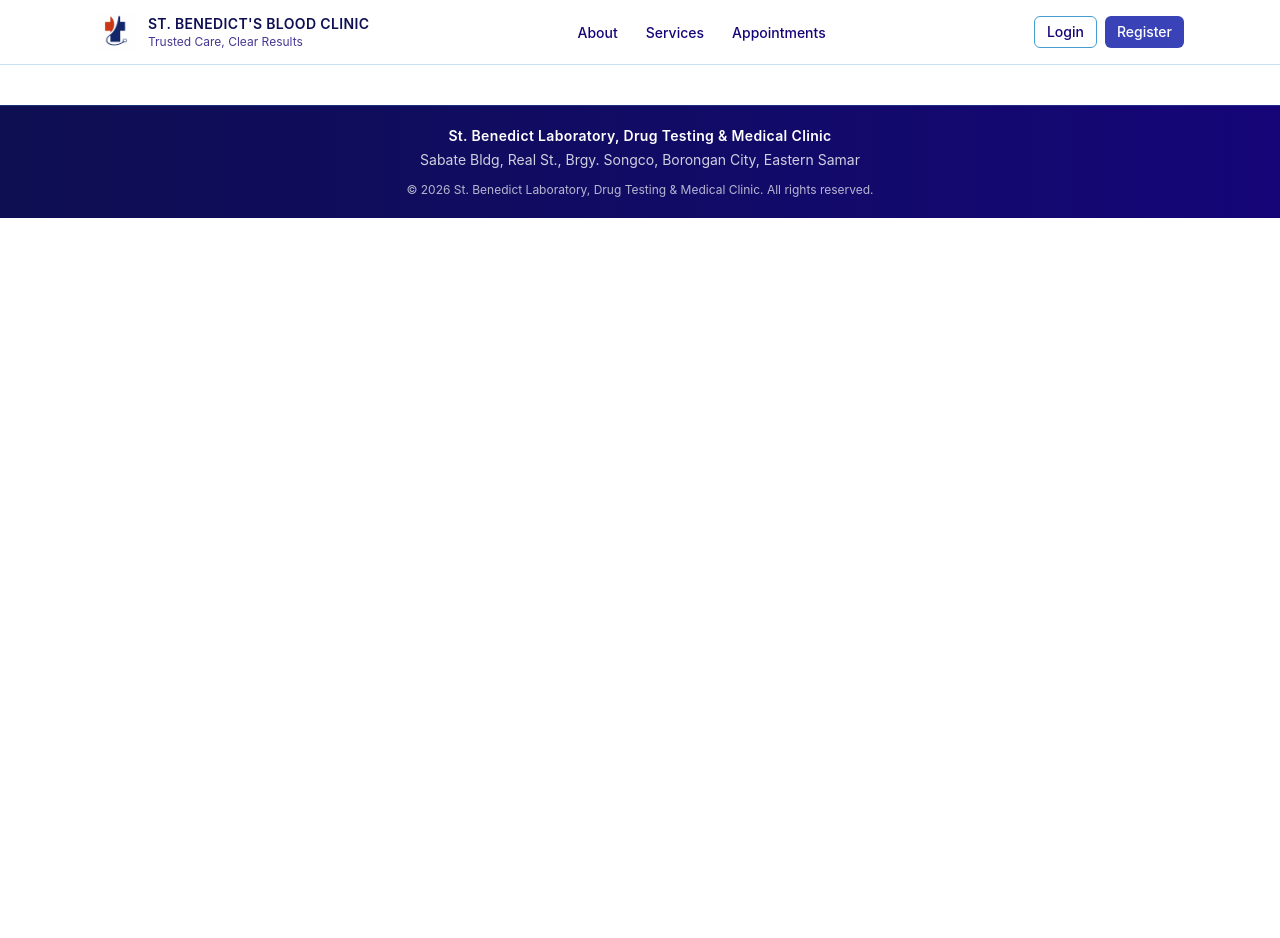
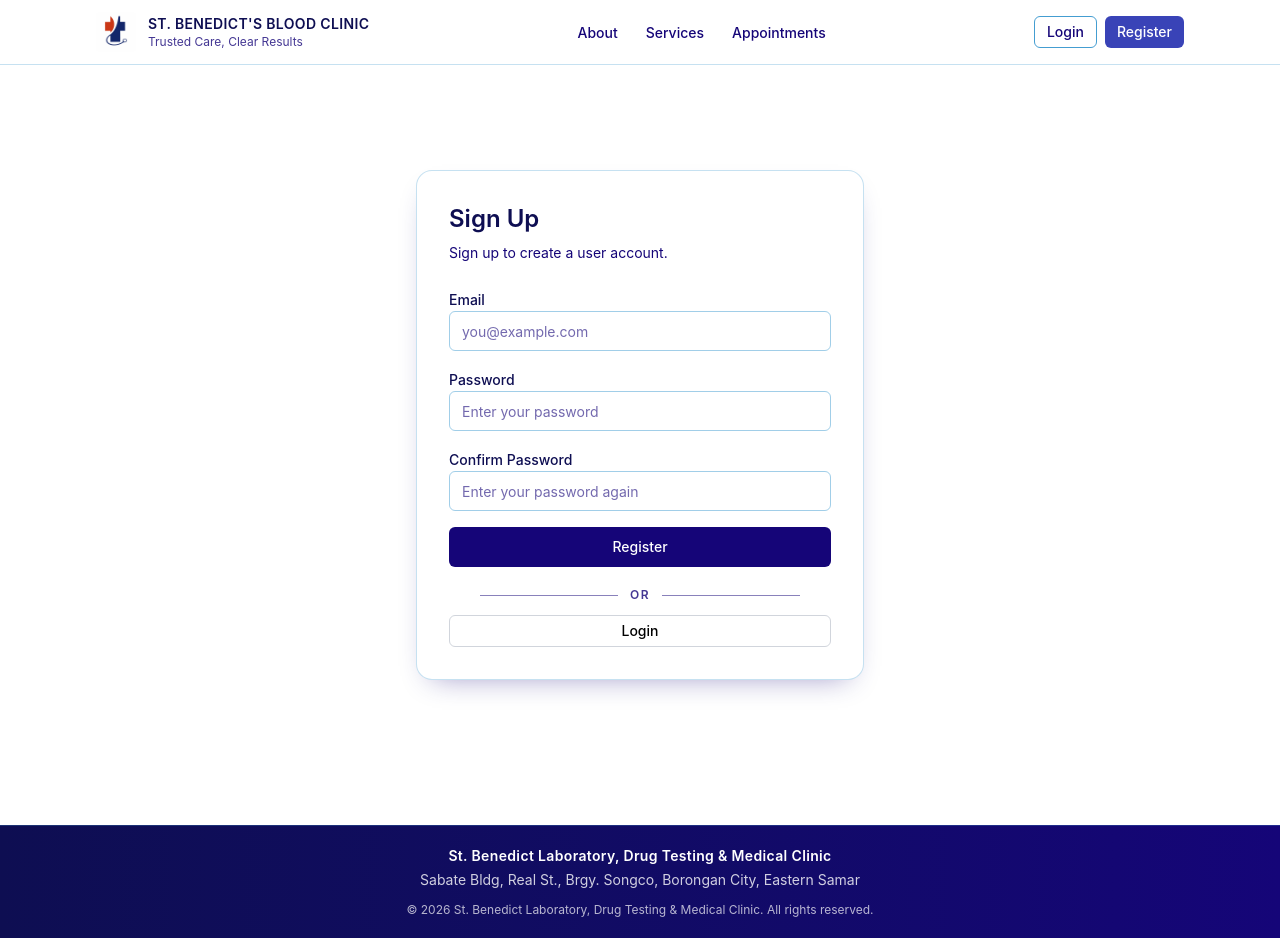
Before and after one commit to rizsim214/stbc-portal-bor-final, a Vue app in the folder frontend/: page /register in a window 1280 px wide. Before the commit the page ends 800 px from the top, so only its background shows below. Built offline with nearby package versions, Linux system fonts and the light colour scheme.

Commit message:
added UI for login register and forgot password

```diff
--- a/frontend/src/app/router/index.ts
+++ b/frontend/src/app/router/index.ts
@@ -3,6 +3,9 @@ import HomePage from "@/pages/HomePage.vue";
 import AppointmentPage from "@/pages/AppointmentPage.vue";
 import ServicesPage from "@/pages/ServicesPage.vue";
 import AboutPage from "@/pages/AboutPage.vue";
+import LoginPage from "@/features/auth/pages/LoginPage.vue";
+import RegisterPage from "@/features/auth/pages/RegisterPage.vue";
+import ForgotPassword from "@/features/auth/pages/ForgotPassword.vue";
 
 const routes = [
   {
@@ -25,6 +28,21 @@ const routes = [
     name: "appointments",
     component: AppointmentPage,
   },
+  {
+    path: "/login",
+    name: "login",
+    component: LoginPage,
+  },
+  {
+    path: "/register",
+    name: "register",
+    component: RegisterPage,
+  },
+  {
+    path: "/forgot-password",
+    name: "forgotPassword",
+    component: ForgotPassword,
+  },
 ];
 
 export const router = createRouter({
--- /dev/null
+++ b/frontend/src/features/auth/pages/ForgotPassword.vue
@@ -0,0 +1,42 @@
+<script setup lang="ts">
+import { reactive } from "vue";
+import { useRouter } from "vue-router";
+import { Button } from "@/shared/ui/button";
+import { Input } from "@/shared/ui/input";
+
+const router = useRouter();
+
+const form = reactive({
+  email: "",
+  password: "",
+});
+
+const onSubmit = (): void => {
+  // Connect to auth API here.
+  console.log("Forgot Password Submit", { ...form });
+};
+
+const onCancel = (): void => {
+  router.push("/login");
+};
+
+</script>
+
+<template>
+  <main
+    class="mx-auto flex min-h-[calc(100vh-5rem)] w-full max-w-6xl items-center justify-center px-4 py-6 sm:px-6 lg:px-8">
+    <section
+      class="w-full max-w-md rounded-2xl border border-brand-light/30 bg-white p-6 shadow-[0_12px_28px_-16px_rgba(21,5,120,0.45)] sm:p-8">
+      <h1 class="text-2xl font-semibold text-brand-darker">Remember Password</h1>
+      <p class="mt-2 text-sm text-brand-dark">New password will be submitted to your email address.</p>
+
+      <form class="mt-6 space-y-4" @submit.prevent="onSubmit">
+        <Input id="email" v-model="form.email" type="email" label="Retrieval Email" placeholder="you@example.com"
+          autocomplete="email" />
+
+        <Button type="submit" class="bg-brand-dark hover:bg-brand-darker">Submit</Button>
+        <Button type="button" variant="outline" @click="onCancel">Cancel</Button>
+      </form>
+    </section>
+  </main>
+</template>
--- /dev/null
+++ b/frontend/src/features/auth/pages/LoginPage.vue
@@ -0,0 +1,51 @@
+<script setup lang="ts">
+import { reactive } from "vue";
+import { Button } from "@/shared/ui/button";
+import { Input } from "@/shared/ui/input";
+import { useRouter } from "vue-router";
+
+const form = reactive({
+  email: "",
+  password: "",
+});
+
+const onSubmit = (): void => {
+  // Connect to auth API here.
+  console.log("Login submit", { ...form });
+};
+
+const router = useRouter();
+
+const goToForgotPassword = (): void => {
+  router.push("/forgot-password"); // change path to your route
+};
+
+</script>
+
+<template>
+  <main
+    class="mx-auto flex min-h-[calc(100vh-5rem)] w-full max-w-6xl items-center justify-center px-4 py-6 sm:px-6 lg:px-8">
+    <section
+      class="w-full max-w-md rounded-2xl border border-brand-light/30 bg-white p-6 shadow-[0_12px_28px_-16px_rgba(21,5,120,0.45)] sm:p-8">
+      <h1 class="text-2xl font-semibold text-brand-darker">Sign In</h1>
+      <p class="mt-2 text-sm text-brand-dark">Sign in to continue to your account.</p>
+
+      <form class="mt-6 space-y-4" @submit.prevent="onSubmit">
+        <Input id="email" v-model="form.email" type="email" label="Email" placeholder="you@example.com"
+          autocomplete="email" />
+
+        <Input id="password" v-model="form.password" type="password" label="Password" placeholder="Enter your password"
+          autocomplete="current-password" />
+
+        <div class="flex justify-end">
+          <button type="button"
+            class="text-sm font-medium text-brand-highlight transition hover:text-brand-darker hover:underline"
+            @click="goToForgotPassword">
+            Forgot password?
+          </button>
+        </div>
+        <Button type="submit" class="bg-brand-dark hover:bg-brand-darker">Submit</Button>
+      </form>
+    </section>
+  </main>
+</template>
--- /dev/null
+++ b/frontend/src/features/auth/pages/RegisterPage.vue
@@ -0,0 +1,59 @@
+<script setup lang="ts">
+import { reactive } from "vue";
+import { useRouter } from "vue-router";
+import { Button } from "@/shared/ui/button";
+import { Input } from "@/shared/ui/input";
+
+const router = useRouter();
+
+const form = reactive({
+  email: "",
+  password: "",
+  passwordConfirm: ""
+});
+
+const onSubmit = (): void => {
+  // Connect to auth API here.
+  console.log("Register Submit", { ...form });
+};
+
+const goToLogin = (): void => {
+  router.push("/login");
+};
+
+
+
+</script>
+
+<template>
+  <main
+    class="mx-auto flex min-h-[calc(100vh-5rem)] w-full max-w-6xl items-center justify-center px-4 py-6 sm:px-6 lg:px-8">
+    <section
+      class="w-full max-w-md rounded-2xl border border-brand-light/30 bg-white p-6 shadow-[0_12px_28px_-16px_rgba(21,5,120,0.45)] sm:p-8">
+      <h1 class="text-2xl font-semibold text-brand-darker">Sign Up</h1>
+      <p class="mt-2 text-sm text-brand-dark">Sign up to create a user account.</p>
+
+      <form class="mt-6 space-y-4" @submit.prevent="onSubmit">
+        <Input id="email" v-model="form.email" type="email" label="Email" placeholder="you@example.com"
+          autocomplete="email" />
+        <Input id="password" v-model="form.password" type="password" label="Password" placeholder="Enter your password"
+          autocomplete="current-password" />
+        <Input id="passwordConfirm" v-model="form.passwordConfirm" type="password" label="Confirm Password"
+          placeholder="Enter your password again" />
+
+        <Button type="submit" class="bg-brand-dark hover:bg-brand-darker">Register</Button>
+
+        <div class="flex flex-col items-center gap-3 pt-1">
+          <div class="flex w-80 items-center gap-3">
+            <span class="h-px flex-1 bg-brand-dark/50"></span>
+            <span class="text-xs font-semibold uppercase tracking-[0.12em] text-brand-dark/80">Or</span>
+            <span class="h-px flex-1 bg-brand-dark/50"></span>
+          </div>
+          <Button type="button" variant="outline" size="sm" class="max-w-full" @click="goToLogin">
+            Login
+          </Button>
+        </div>
+      </form>
+    </section>
+  </main>
+</template>
--- a/frontend/src/pages/AuthenticationPage.vue
+++ /dev/null
@@ -1,4 +0,0 @@
-<script setup lang="ts"></script>
-<template>
-  <h1>Authentication Page - Login / Registration page</h1>
-</template>
--- a/frontend/src/shared/ui/button/Button.vue
+++ b/frontend/src/shared/ui/button/BaseButton.vue
@@ -3,7 +3,7 @@ import { cn } from "@/shared/lib/utils";
 import { cva } from "class-variance-authority";
 
 const buttonVariants = cva(
-  "inline-flex items-center justify-center rounded-md text-sm font-medium transition",
+  "inline-flex items-center justify-center rounded-md text-sm font-medium transition-all focus:outline-none focus:ring-2 focus:ring-black disabled:pointer-events-none disabled:opacity-50",
   {
     variants: {
       variant: {
@@ -32,16 +32,34 @@ const props = withDefaults(
     class?: string;
     variant?: ButtonVariant;
     size?: ButtonSize;
+    type?: "button" | "submit" | "reset";
+    disabled?: boolean;
+    loading?: boolean;
   }>(),
   {
     variant: "default",
     size: "md",
+    type: "button",
+    disabled: false,
+    loading: false,
   }
 );
 </script>
 
 <template>
-  <button :class="cn(buttonVariants({ variant: props.variant, size: props.size }), props.class)">
-    <slot />
+  <button :type="props.type" :disabled="props.disabled || props.loading" :class="cn(
+    buttonVariants({
+      variant: props.variant,
+      size: props.size,
+    }),
+    'w-full',
+    props.class
+  )
+    ">
+    <span v-if="props.loading" class="mr-2 animate-spin">⏳</span>
+
+    <slot>
+      {{ props.loading ? "Loading..." : "Submit" }}
+    </slot>
   </button>
 </template>
--- a/frontend/src/shared/ui/button/index.ts
+++ b/frontend/src/shared/ui/button/index.ts
@@ -1 +1 @@
-export { default as Button } from "./Button.vue";
+export { default as Button } from "./BaseButton.vue";
--- /dev/null
+++ b/frontend/src/shared/ui/input/BaseInput.vue
@@ -0,0 +1,52 @@
+<script setup lang="ts">
+import { cn } from "@/shared/lib/utils";
+
+interface Props {
+  modelValue?: string
+  type?: string
+  label?: string
+  placeholder?: string
+  error?: string
+  disabled?: boolean
+  name?: string
+  id?: string
+  class?: string
+  autocomplete?: string
+}
+
+const props = withDefaults(defineProps<Props>(), {
+  type: "text",
+  disabled: false,
+})
+
+const emit = defineEmits<{
+  (e: "update:modelValue", value: string): void
+}>()
+
+</script>
+
+<template>
+  <div class="w-full space-y-1">
+    <!-- Label -->
+    <label v-if="label" :for="id" class="text-sm font-medium text-brand-darker">
+      {{ label }}
+    </label>
+
+    <!-- Input -->
+    <input :id="id" :name="name" :type="type" :value="modelValue" :placeholder="placeholder" :disabled="disabled"
+      :autocomplete="autocomplete" @input="emit('update:modelValue', ($event.target as HTMLInputElement).value)" :class="cn(
+        'flex h-10 w-full rounded-md border border-brand-light/50 px-3 py-2 text-sm text-brand-darker transition',
+        'placeholder:text-brand-dark/60 focus:outline-none focus:ring-2 focus:ring-brand-highlight/40 focus:border-brand-highlight',
+        'disabled:cursor-not-allowed disabled:opacity-50',
+        error && 'border-red-500 focus:ring-red-500/30 focus:border-red-500',
+        $props.class
+      )
+        " />
+
+    <!-- Error -->
+    <p v-if="error" class="text-sm text-red-500">
+      {{ error }}
+    </p>
+
+  </div>
+</template>
--- a/frontend/src/shared/ui/input/Input.vue
+++ /dev/null
@@ -1,14 +0,0 @@
-<script setup lang="ts">
-import { cn } from "@/shared/lib/utils";
-
-defineProps<{
-  class?: string
-}>()
-</script>
-
-<template>
-  <input :class="cn(
-    'flex h-10 w-full rounded-md border px-3 py-2 text-sm focus:outline-none focus:ring-2 focus:ring-black',
-    $props.class
-  )" />
-</template>
--- /dev/null
+++ b/frontend/src/shared/ui/input/index.ts
@@ -0,0 +1 @@
+export { default as Input } from "./BaseInput.vue";
```
Also changed, not shown: frontend/src/shared/components/Navigations/MainNavigation.vue (+4 -5 lines).
